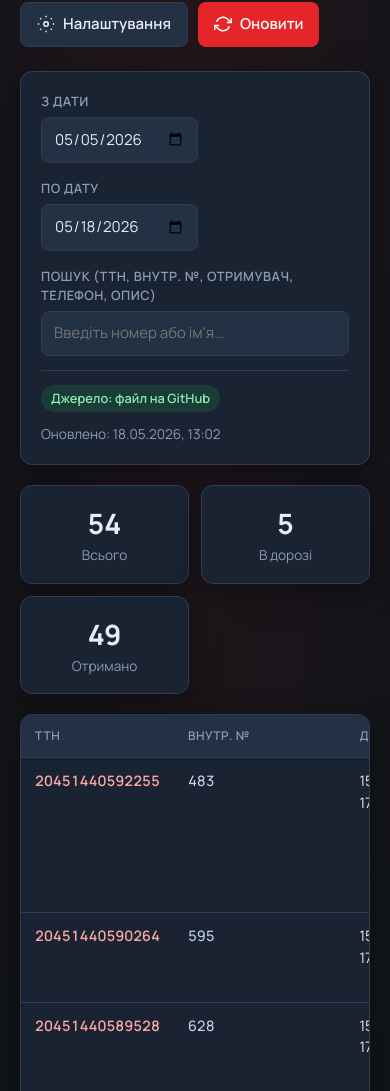
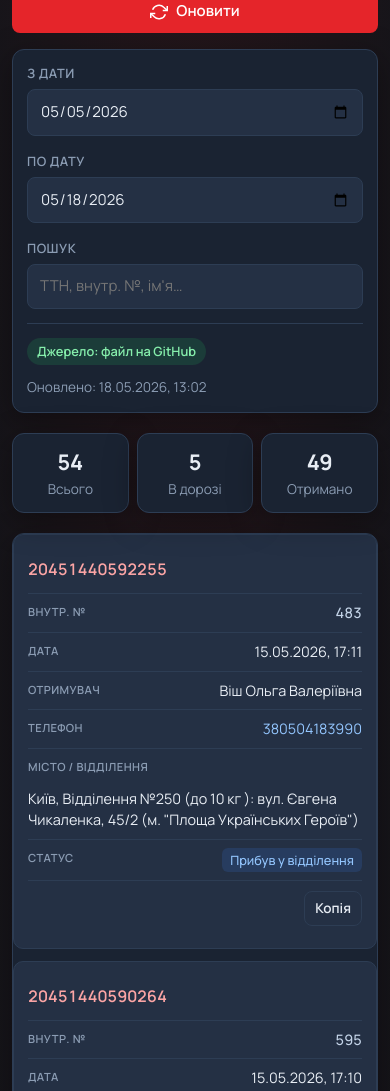
Before and after one commit to orbitradex-mg/ttn-novaposhta, a website: page index.html in a window 390 px wide. Shown: the part 88-1179 px from the top of the page. Drawn offline with Linux system fonts and the light colour scheme.

Commit message:
Remove settings and extra columns, add mobile card layout

```diff
--- a/css/styles.css
+++ b/css/styles.css
@@ -304,6 +304,20 @@ body {
   white-space: nowrap;
 }
 
+.phone-link {
+  color: #93c5fd;
+  text-decoration: none;
+  white-space: nowrap;
+}
+
+.phone-link:hover {
+  text-decoration: underline;
+}
+
+.table__actions {
+  white-space: nowrap;
+}
+
 .status {
   display: inline-block;
   max-width: 220px;
@@ -439,12 +453,144 @@ body {
 }
 
 @media (max-width: 768px) {
-  .header__title {
-    font-size: 1.1rem;
+  .app {
+    padding: 16px 12px 32px;
   }
 
-  .table th:nth-child(n+7),
-  .table td:nth-child(n+7) {
+  .header {
+    margin-bottom: 16px;
+  }
+
+  .header__title {
+    font-size: 1.05rem;
+  }
+
+  .header__subtitle {
+    font-size: 0.8rem;
+  }
+
+  .header__logo {
+    width: 40px;
+    height: 40px;
+    font-size: 12px;
+  }
+
+  .header__actions {
+    width: 100%;
+  }
+
+  .header__actions .btn {
+    flex: 1;
+    justify-content: center;
+  }
+
+  .filters {
+    padding: 14px;
+  }
+
+  .filters__row {
+    flex-direction: column;
+    align-items: stretch;
+  }
+
+  .field {
+    min-width: 0;
+    width: 100%;
+  }
+
+  .stats {
+    grid-template-columns: repeat(3, 1fr);
+    gap: 8px;
+  }
+
+  .stat {
+    padding: 12px 8px;
+  }
+
+  .stat__value {
+    font-size: 1.35rem;
+  }
+
+  .table-scroll {
+    overflow-x: visible;
+  }
+
+  .table--responsive thead {
     display: none;
   }
+
+  .table--responsive tbody tr {
+    display: block;
+    margin-bottom: 12px;
+    padding: 14px;
+    background: var(--surface-2);
+    border: 1px solid var(--border);
+    border-radius: 10px;
+  }
+
+  .table--responsive tbody tr:hover {
+    background: var(--surface-2);
+  }
+
+  .table--responsive td {
+    display: flex;
+    align-items: flex-start;
+    justify-content: space-between;
+    gap: 12px;
+    padding: 8px 0;
+    border-bottom: 1px solid var(--border);
+  }
+
+  .table--responsive td:last-child {
+    border-bottom: none;
+    padding-top: 10px;
+    justify-content: flex-end;
+  }
+
+  .table--responsive td::before {
+    content: attr(data-label);
+    flex: 0 0 38%;
+    font-size: 0.7rem;
+    font-weight: 600;
+    text-transform: uppercase;
+    letter-spacing: 0.04em;
+    color: var(--text-muted);
+    padding-top: 2px;
+  }
+
+  .table--responsive td.table__actions::before,
+  .table--responsive td[data-label='']::before {
+    display: none;
+  }
+
+  .table--responsive td:first-child {
+    flex-direction: column;
+    align-items: stretch;
+    gap: 8px;
+    border-bottom: 1px solid var(--border);
+    padding-bottom: 12px;
+  }
+
+  .table--responsive td:first-child::before {
+    display: none;
+  }
+
+  .table--responsive .ttn-link {
+    font-size: 1rem;
+    word-break: break-all;
+  }
+
+  .table--responsive .status {
+    max-width: none;
+    text-align: right;
+  }
+
+  .table--responsive td[data-label='Місто / відділення'] {
+    flex-direction: column;
+    align-items: stretch;
+  }
+
+  .table--responsive td[data-label='Місто / відділення']::before {
+    flex: none;
+  }
 }
--- a/index.html
+++ b/index.html
@@ -4,7 +4,7 @@
   <meta charset="UTF-8">
   <meta name="viewport" content="width=device-width, initial-scale=1.0">
   <title>ТТН Нової пошти</title>
-  <link rel="stylesheet" href="css/styles.css">
+  <link rel="stylesheet" href="css/styles.css?v=20260519">
   <link rel="preconnect" href="https://fonts.googleapis.com">
   <link rel="preconnect" href="https://fonts.gstatic.com" crossorigin>
   <link href="https://fonts.googleapis.com/css2?family=Manrope:wght@400;500;600;700&display=swap" rel="stylesheet">
@@ -20,10 +20,6 @@
         </div>
       </div>
       <div class="header__actions">
-        <button type="button" class="btn btn--ghost" id="btn-settings" title="Налаштування">
-          <svg width="18" height="18" viewBox="0 0 24 24" fill="none" stroke="currentColor" stroke-width="2"><circle cx="12" cy="12" r="3"/><path d="M12 1v2M12 21v2M4.22 4.22l1.42 1.42M18.36 18.36l1.42 1.42M1 12h2M21 12h2M4.22 19.78l1.42-1.42M18.36 5.64l1.42-1.42"/></svg>
-          Налаштування
-        </button>
         <button type="button" class="btn btn--primary" id="btn-refresh">
           <svg width="18" height="18" viewBox="0 0 24 24" fill="none" stroke="currentColor" stroke-width="2"><path d="M23 4v6h-6M1 20v-6h6"/><path d="M3.51 9a9 9 0 0 1 14.85-3.36L23 10M1 14l4.64 4.36A9 9 0 0 0 20.49 15"/></svg>
           Оновити
@@ -42,8 +38,8 @@
           <input type="date" id="date-to" class="field__input">
         </label>
         <label class="field field--grow">
-          <span class="field__label">Пошук (ТТН, внутр. №, отримувач, телефон, опис)</span>
-          <input type="search" id="search" class="field__input" placeholder="Введіть номер або ім'я…">
+          <span class="field__label">Пошук</span>
+          <input type="search" id="search" class="field__input" placeholder="ТТН, внутр. №, ім'я…">
         </label>
       </div>
       <div class="filters__meta">
@@ -75,10 +71,10 @@
       <div id="error" class="state state--error" hidden></div>
       <div id="empty" class="state state--empty" hidden>
         <p>Немає відправлень за обраний період.</p>
-        <p class="text-muted">Перевірте дати або налаштуйте API-ключ у розділі «Налаштування».</p>
+        <p class="text-muted">Спробуйте змінити період дат.</p>
       </div>
       <div class="table-scroll" id="table-container" hidden>
-        <table class="table">
+        <table class="table table--responsive">
           <thead>
             <tr>
               <th>ТТН</th>
@@ -88,8 +84,6 @@
               <th>Телефон</th>
               <th>Місто / відділення</th>
               <th>Статус</th>
-              <th>Опис / замовлення</th>
-              <th>Накладний</th>
               <th></th>
             </tr>
           </thead>
@@ -99,36 +93,8 @@
     </section>
   </div>
 
-  <dialog class="modal" id="settings-modal">
-    <form method="dialog" class="modal__content" id="settings-form">
-      <header class="modal__header">
-        <h2>Налаштування</h2>
-        <button type="button" class="modal__close" id="settings-close" aria-label="Закрити">&times;</button>
-      </header>
-      <div class="modal__body">
-        <label class="field">
-          <span class="field__label">API-ключ Нової пошти</span>
-          <input type="password" id="api-key" class="field__input" autocomplete="off" placeholder="Отримайте в кабінеті business.novaposhta.ua">
-          <span class="field__hint">Зберігається лише у вашому браузері (localStorage). Для спільного доступу без ключа — налаштуйте GitHub Actions (див. README).</span>
-        </label>
-        <label class="field">
-          <span class="field__label">Режим завантаження</span>
-          <select id="load-mode" class="field__input">
-            <option value="auto">Авто: API, якщо є ключ, інакше файл з GitHub</option>
-            <option value="api">Завжди через API (потрібен ключ)</option>
-            <option value="static">Лише з файлу data/shipments.json</option>
-          </select>
-        </label>
-      </div>
-      <footer class="modal__footer">
-        <button type="button" class="btn btn--ghost" id="btn-clear-key">Видалити ключ</button>
-        <button type="submit" class="btn btn--primary">Зберегти</button>
-      </footer>
-    </form>
-  </dialog>
-
   <div id="toast" class="toast" role="status" aria-live="polite"></div>
 
-  <script type="module" src="js/app.js?v=20260518d"></script>
+  <script type="module" src="js/app.js?v=20260519"></script>
 </body>
 </html>
--- a/js/api.js
+++ b/js/api.js
@@ -1,4 +1,4 @@
-import { API_URL, PAGE_SIZE } from './config.js?v=20260518d';
+import { API_URL, PAGE_SIZE } from './config.js?v=20260519';
 
 /**
  * @param {string} apiKey
--- a/js/app.js
+++ b/js/app.js
@@ -1,5 +1,5 @@
-import { fetchAllDocuments, fetchTrackingStatuses } from './api.js?v=20260518d';
-import { STATIC_DATA_PATH, STORAGE_KEYS, TRACK_URL } from './config.js?v=20260518d';
+import { fetchAllDocuments, fetchTrackingStatuses } from './api.js?v=20260519';
+import { STATIC_DATA_PATH, STORAGE_KEYS, TRACK_URL } from './config.js?v=20260519';
 import {
   computeStats,
   defaultDateRange,
@@ -11,7 +11,7 @@ import {
   matchesSearch,
   normalizeDocument,
   statusClass,
-} from './utils.js?v=20260518d';
+} from './utils.js?v=20260519';
 
 const $ = (id) => document.getElementById(id);
 
@@ -23,20 +23,7 @@ function getApiKey() {
 }
 
 function getLoadMode() {
-  return localStorage.getItem(STORAGE_KEYS.loadMode) || 'auto';
-}
-
-function saveSettings({ apiKey, loadMode }) {
-  if (apiKey !== undefined) {
-    if (apiKey) {
-      localStorage.setItem(STORAGE_KEYS.apiKey, apiKey);
-    } else {
-      localStorage.removeItem(STORAGE_KEYS.apiKey);
-    }
-  }
-  if (loadMode) {
-    localStorage.setItem(STORAGE_KEYS.loadMode, loadMode);
-  }
+  return localStorage.getItem(STORAGE_KEYS.loadMode) || 'static';
 }
 
 function showToast(message) {
@@ -241,26 +228,25 @@ function renderTable() {
   tbody.innerHTML = filtered
     .map((row) => {
       const location = formatLocation(row);
-      const cod =
-        row.cod && Number(row.cod) > 0
-          ? `${Number(row.cod).toLocaleString('uk-UA')} ₴`
-          : '—';
+      const phone = row.phone && row.phone !== '—' ? row.phone : '';
 
       return `<tr>
-        <td>
+        <td data-label="ТТН">
           <a class="ttn-link" href="${TRACK_URL}${encodeURIComponent(row.ttn)}" target="_blank" rel="noopener">
             ${escapeHtml(row.ttn)}
           </a>
         </td>
-        <td class="internal-number">${escapeHtml(row.internalNumber || '—')}</td>
-        <td>${escapeHtml(formatDisplayDate(row.date))}</td>
-        <td>${escapeHtml(row.recipient)}</td>
-        <td>${escapeHtml(row.phone)}</td>
-        <td>${escapeHtml(location || '—')}</td>
-        <td><span class="status ${statusClass(row.status)}">${escapeHtml(row.status)}</span></td>
-        <td>${escapeHtml(row.description)}</td>
-        <td>${escapeHtml(cod)}</td>
-        <td>
+        <td class="internal-number" data-label="Внутр. №">${escapeHtml(row.internalNumber || '—')}</td>
+        <td data-label="Дата">${escapeHtml(formatDisplayDate(row.date))}</td>
+        <td data-label="Отримувач">${escapeHtml(row.recipient)}</td>
+        <td data-label="Телефон">${
+          phone
+            ? `<a class="phone-link" href="tel:${escapeHtml(phone.replace(/\s/g, ''))}">${escapeHtml(phone)}</a>`
+            : '—'
+        }</td>
+        <td data-label="Місто / відділення">${escapeHtml(location || '—')}</td>
+        <td data-label="Статус"><span class="status ${statusClass(row.status)}">${escapeHtml(row.status)}</span></td>
+        <td class="table__actions" data-label="">
           <button type="button" class="btn btn--ghost btn--sm" data-copy="${escapeHtml(row.ttn)}" title="Копіювати ТТН">Копія</button>
         </td>
       </tr>`;
@@ -282,33 +268,8 @@ function renderTable() {
   setUiState('table');
 }
 
-function openSettings() {
-  $('api-key').value = getApiKey();
-  $('load-mode').value = getLoadMode();
-  $('settings-modal').showModal();
-}
-
 function bindEvents() {
   $('btn-refresh').addEventListener('click', () => loadData());
-  $('btn-settings').addEventListener('click', openSettings);
-  $('settings-close').addEventListener('click', () => $('settings-modal').close());
-
-  $('settings-form').addEventListener('submit', (e) => {
-    e.preventDefault();
-    saveSettings({
-      apiKey: $('api-key').value.trim(),
-      loadMode: $('load-mode').value,
-    });
-    $('settings-modal').close();
-    showToast('Налаштування збережено');
-    loadData();
-  });
-
-  $('btn-clear-key').addEventListener('click', () => {
-    $('api-key').value = '';
-    saveSettings({ apiKey: '' });
-    showToast('API-ключ видалено');
-  });
 
   let searchTimer;
   $('search').addEventListener('input', () => {
--- a/js/config.js
+++ b/js/config.js
@@ -1,4 +1,4 @@
-export const APP_VERSION = '20260518d';
+export const APP_VERSION = '20260519';
 
 export const API_URL = 'https://api.novaposhta.ua/v2.0/json/';
 export const TRACK_URL = 'https://novaposhta.ua/tracking/?cargo_number=';
```
